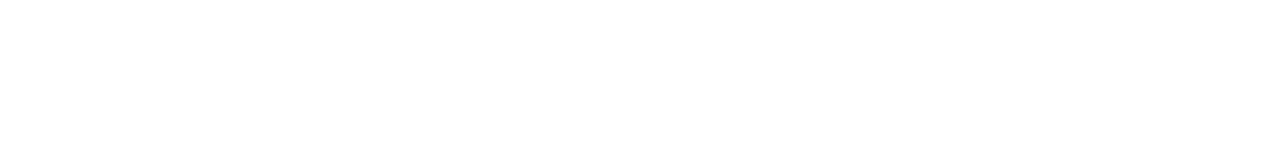
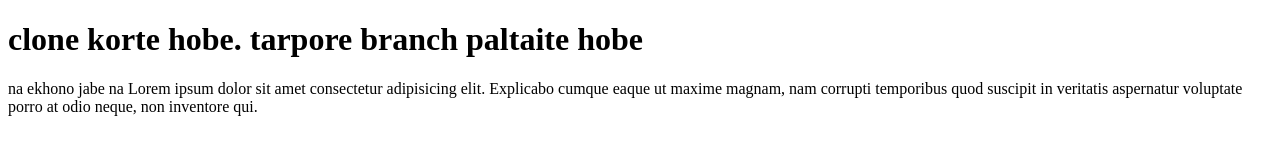
Before and after one commit to Saifmahin500/our-first-project, a plain HTML site: page index.html in a window 1280 px wide. Drawn offline with Linux system fonts and the light colour scheme.

Commit message:
clone fork

```diff
--- a/index.html
+++ b/index.html
@@ -4,8 +4,12 @@
     <meta charset="UTF-8">
     <meta name="viewport" content="width=device-width, initial-scale=1.0">
     <title>our first project</title>
+
 </head>
 <body>
-
+    <h1> clone korte hobe. tarpore branch paltaite hobe</h1>
+    <p>na ekhono jabe na
+        Lorem ipsum dolor sit amet consectetur adipisicing elit. Explicabo cumque eaque ut maxime magnam, nam corrupti temporibus quod suscipit in veritatis aspernatur voluptate porro at odio neque, non inventore qui.
+    </p>
 </body>
 </html>
```
